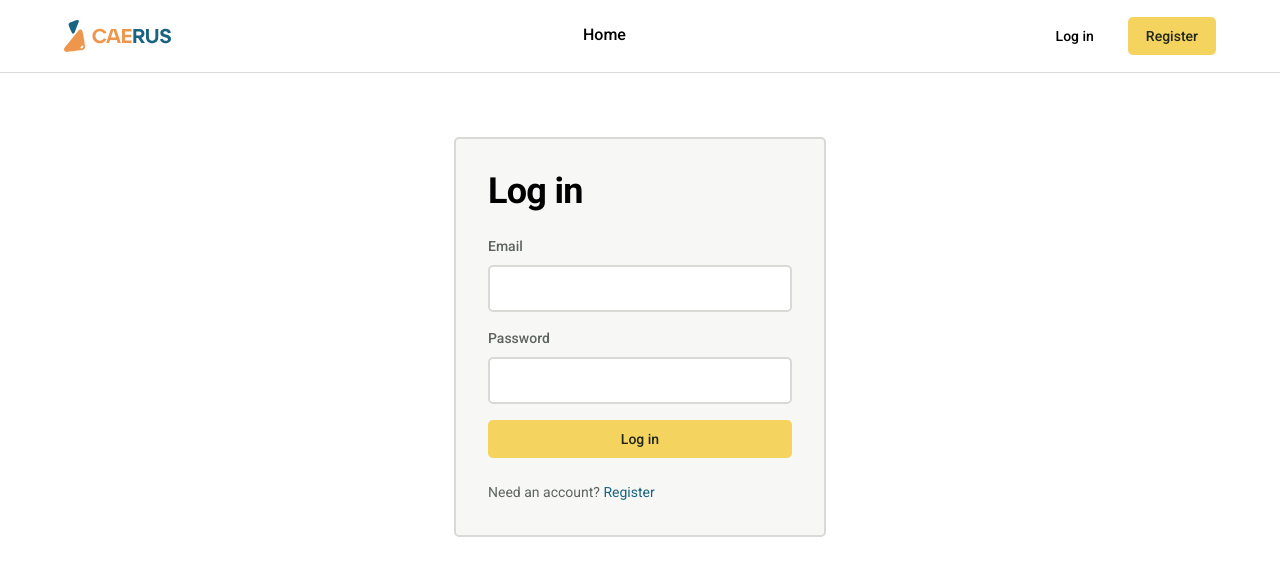
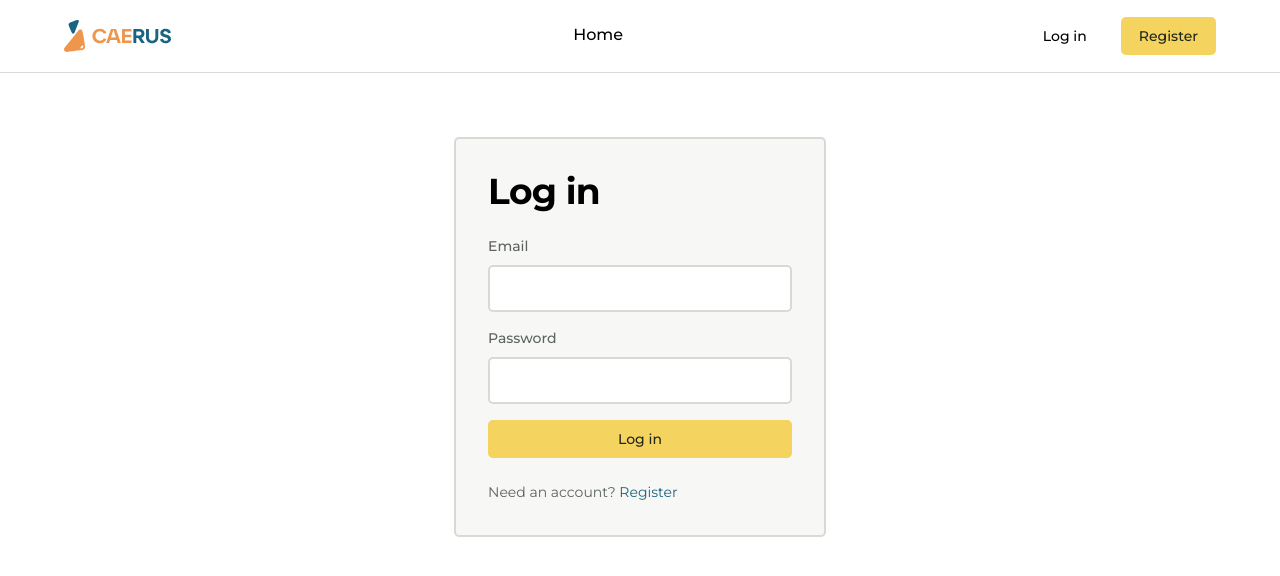
Before and after one commit to tuna4405/caerus-booking, a React (Vite) app in the folder frontend/: page /login in a window 1280 px wide. Shown: the top 576 px of the page. Built offline with nearby package versions, Linux system fonts and the light colour scheme; no server answers.

Commit message:
Refactor code structure for improved readability and maintainability

```diff
--- a/frontend/index.html
+++ b/frontend/index.html
@@ -3,7 +3,7 @@
   <head>
     <link rel="preconnect" href="https://fonts.googleapis.com">
     <link rel="preconnect" href="https://fonts.gstatic.com" crossorigin>
-    <link href="https://fonts.googleapis.com/css2?family=Roboto:wght@400;500;700;900&display=swap" rel="stylesheet">
+    <link href="https://fonts.googleapis.com/css2?family=Montserrat:wght@400;500;700;900&display=swap" rel="stylesheet">
     <meta charset="UTF-8" />
     <meta name="viewport" content="width=device-width, initial-scale=1.0" />
     <title>Caerus</title>
--- a/frontend/src/pages/ConfirmBooking.css
+++ b/frontend/src/pages/ConfirmBooking.css
@@ -16,6 +16,12 @@
 .caerus-confirm-title {
   margin: 0;
 }
+/* This card's crop of the shared pattern — adjust zoom/crop here. Panned toward
+   the top-left so the busiest shapes sit behind the poster + details band. */
+.caerus-confirm-card.caerus-decor-card::before {
+  background-size: 190%;
+  background-position: 15% 35%;
+}
 
 /* Event row: small poster thumbnail beside title + meta. */
 .caerus-confirm-event {
@@ -24,7 +30,7 @@
   gap: var(--space-4);
 }
 .caerus-confirm-poster {
-  width: var(--space-8); /* 64px thumbnail; height follows the 2:3 aspect ratio */
+  width: 72px;
   flex: none;
   border-radius: var(--radius-card);
 }
@@ -50,7 +56,7 @@
 .caerus-confirm-event-aud {
   margin: 0;
   font-size: var(--text-sm);
-  color: var(--color-text-muted);
+  color: var(--color-text);
 }
 
 /* Seats + price breakdown (right-aligned values). */
@@ -67,7 +73,7 @@
   gap: var(--space-4);
 }
 .caerus-confirm-row dt {
-  color: var(--color-text-muted);
+  color: var(--color-text);
 }
 .caerus-confirm-row dd {
   margin: 0;
@@ -75,7 +81,7 @@
 }
 .caerus-confirm-row--total {
   padding-top: var(--space-3);
-  border-top: var(--border-hairline) solid var(--color-border);
+  border-top: var(--border-hairline) solid var(--color-text);
 }
 .caerus-confirm-row--total dt {
   color: var(--color-text);
@@ -93,12 +99,15 @@
   font-weight: var(--weight-medium);
 }
 
-/* Actions — stack if they don't fit. */
+/* Actions — Confirm + Back side by side, equal-ish width; stack if they don't fit. */
 .caerus-confirm-actions {
   display: flex;
   flex-wrap: wrap;
   align-items: center;
   gap: var(--space-3);
+}
+.caerus-confirm-actions .caerus-button {
+  flex: 1 1 0;
 }
 
 /* Terminal message views (invalid / gone / not bookable / load error). */
--- a/frontend/src/pages/ConfirmBooking.jsx
+++ b/frontend/src/pages/ConfirmBooking.jsx
@@ -5,7 +5,7 @@ import { useEffect, useMemo, useRef, useState } from 'react';
 import { Link, useNavigate, useParams, useSearchParams } from 'react-router-dom';
 
 import { getEventById, getSeatMap, createBooking, ApiError } from '../api/client';
-import { formatDateTime, formatPrice } from '../utils/format';
+import { formatDateTimeLong, formatPrice } from '../utils/format';
 import Poster from '../components/ui/Poster.jsx';
 import Button from '../components/ui/Button.jsx';
 import TimeZoneNote from '../components/ui/TimeZoneNote.jsx';
@@ -243,8 +243,8 @@ export default function ConfirmBooking() {
 
   return (
     <main className="caerus-container caerus-confirm">
-      <div className="caerus-confirm-card">
-        <h1 className="caerus-confirm-title">Confirm your booking</h1>
+      <div className="caerus-confirm-card caerus-decor-card">
+        <h1 className="caerus-confirm-title">Confirm booking</h1>
 
         <div className="caerus-confirm-event">
           <Poster
@@ -256,7 +256,7 @@ export default function ConfirmBooking() {
           <div className="caerus-confirm-event-info">
             <h2 className="caerus-confirm-event-title">{event.title}</h2>
             <p className="caerus-confirm-event-meta">
-              <span>{formatDateTime(event.startsAt)}</span>
+              <span>{formatDateTimeLong(event.startsAt)}</span>
               <TimeZoneNote />
             </p>
             <p className="caerus-confirm-event-aud">{event.auditorium}</p>
@@ -292,7 +292,7 @@ export default function ConfirmBooking() {
           <Button variant="action" onClick={handleConfirm} disabled={submitting}>
             {submitting ? 'Booking…' : 'Confirm booking'}
           </Button>
-          <Button as={Link} to={backTo} variant="quiet">Back</Button>
+          <Button as={Link} to={backTo} variant="secondary">Back</Button>
         </div>
       </div>
     </main>
--- a/frontend/src/pages/EventDetail.css
+++ b/frontend/src/pages/EventDetail.css
@@ -114,6 +114,14 @@
   border: var(--border-hairline) solid var(--color-border);
   border-radius: var(--radius-card);
 }
+
+/* This card's crop of the shared pattern — adjust zoom/crop here. Panned to the
+   image's warm lower-left (orange/cream) so it blends with the accent base
+   instead of pulling in the pattern's teal, which read muddy over orange. */
+.caerus-detail-summary.caerus-decor-card::before {
+  background-size: 144%;
+  background-position: 30% 60%;
+}
 .caerus-detail-limit {
   margin: 0;
   color: var(--color-danger);
--- a/frontend/src/pages/EventDetail.jsx
+++ b/frontend/src/pages/EventDetail.jsx
@@ -237,7 +237,7 @@ export default function EventDetail() {
           </section>
 
           {!readOnly && (
-            <div className="caerus-detail-summary">
+            <div className="caerus-detail-summary caerus-decor-card">
               {limitMsg && (
                 <p className="caerus-detail-limit" role="status">{limitMsg}</p>
               )}
--- a/frontend/src/styles/theme.css
+++ b/frontend/src/styles/theme.css
@@ -6,7 +6,7 @@
    or pixel spacing value in a component stylesheet. If a value you need
    isn't here, add it here first.
 
-   Requires Roboto — see index.html (<link> to Google Fonts).
+   Requires Montserrat — see index.html (<link> to Google Fonts).
    ========================================================================== */
 
 :root {
@@ -97,9 +97,9 @@
   --status-cancelled-bg: #ECEDEB;
 
   /* --- Typography --------------------------------------------------------
-     Roboto throughout, per the mockup. Weight does the work, not family. */
+     Montserrat throughout. Weight does the work, not family. */
 
-  --font-body:    'Roboto', system-ui, -apple-system, 'Segoe UI', sans-serif;
+  --font-body:    'Montserrat', system-ui, -apple-system, 'Segoe UI', sans-serif;
   --font-heading: var(--font-body);
 
   --weight-regular: 400;
@@ -154,6 +154,12 @@
 
   --shadow-none:    none;
   --shadow-overlay: 0 4px 16px rgb(31 39 27 / 0.14);
+
+  /* --- Decorative card background ------------------------------------------
+     Shared faded-pattern treatment (src/assets/background.jpg) for .caerus-decor-card.
+     Low opacity + a translucent veil keep it a texture, not a competitor to text. */
+  --decor-opacity: 0.40;                    /* pattern strength */
+  --decor-veil:    rgba(255, 255, 255, 0.45); /* translucent white over the pattern, for contrast */
 
   /* --- Layout -------------------------------------------------------------- */
 
@@ -243,6 +249,40 @@ img { max-width: 100%; display: block; }
   padding-inline: var(--container-pad);
 }
 
+/* Reusable decorative card background — a faded geometric pattern behind a card's
+   content, never in front of it. Two stacked pseudo-elements, both z-index:-1
+   inside this element's own stacking context (isolation:isolate), so they paint
+   above the card's own background but below every normal child:
+     ::before  the pattern image, at --decor-opacity
+     ::after   a translucent veil (--decor-veil) on top, guaranteeing text contrast
+   Consuming cards keep their own background/padding/layout untouched and add this
+   class alongside. To show a DIFFERENT crop of the same image per card, override
+   ONLY background-size / background-position on that card's own `::before` (see
+   EventDetail.css / ConfirmBooking.css) — never redeclare the image or opacity
+   there, and never touch ::after. */
+.caerus-decor-card {
+  position: relative;
+  isolation: isolate;
+  background-color: var(--color-bg);
+  overflow: hidden;
+  border-radius: var(--radius-card);
+}
+.caerus-decor-card::before {
+  content: '';
+  position: absolute;
+  inset: 0;
+  z-index: -1;
+  background: url('../assets/background.jpg') center/cover no-repeat;
+  opacity: var(--decor-opacity);
+}
+.caerus-decor-card::after {
+  content: '';
+  position: absolute;
+  inset: 0;
+  z-index: -1;
+  background: var(--decor-veil);
+}
+
 /* Visually hidden, still announced by screen readers (table captions, icon-only
    headers). Not display:none — that would drop it from the accessibility tree. */
 .sr-only {
```
Also changed, not shown: frontend/src/assets/background.jpg (added), 2 other files (tests, documents, lock files or other folders).
